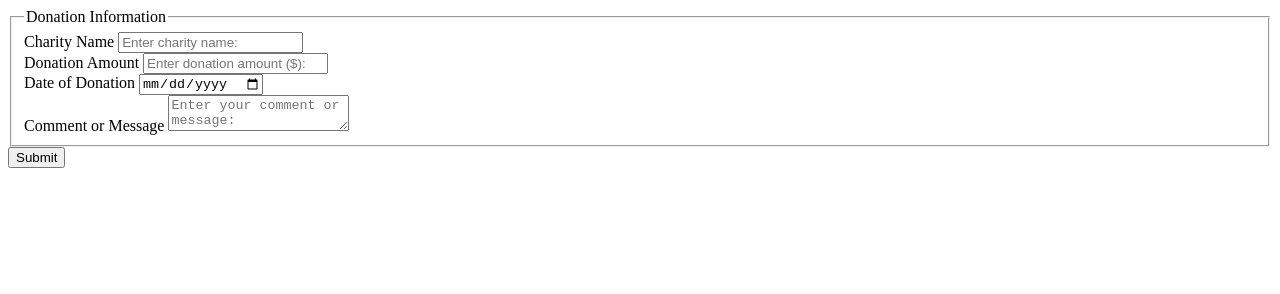
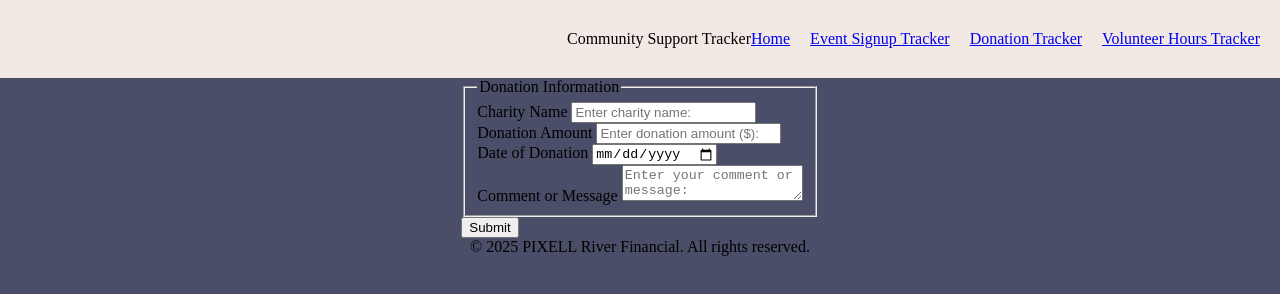
Before and after one commit to tjohnson-rrc/community-support-tracker, a website: page donation-tracker/index.html in a window 1280 px wide. Drawn offline with Linux system fonts and the light colour scheme.

Commit message:
Updated the HTML to have the shared templates. Also added a basic jsdom for testing purposes.

```diff
--- a/donation-tracker/index.html
+++ b/donation-tracker/index.html
@@ -3,13 +3,22 @@
 <head>
     <meta charset="UTF-8">
     <meta name="viewport" content="width=device-width, initial-scale=1.0">
-    <link href="../templates/template-styles.css"/>
+    <link href="/templates/template-styles.css" rel="stylesheet"/>
     <title>Community Support Tracker</title>
 </head>
 <body>
+    <!-- Header and Nav from template -->
+    <header class="header">Community Support Tracker
+        <nav class="nav-bar" id="field_nav-bar">
+            <ul class="nav-links">
+                <li><a href="./index.html">Home</a></li>
+                <li><a href="./event-signup/event-signup.html">Event Signup Tracker</a></li>
+                <li><a href="./donation-tracker/index.html">Donation Tracker</a></li>
+                <li><a href="./volunteer-hours-tracker/index.html">Volunteer Hours Tracker</a></li>
+            </ul>
+        </nav>
+    </header>
 
-    <!-- Still missing Header from template -->
-     <!-- Still missing Nav from template -->
     <main>
         <form id="donation-tracker-form">
             <fieldset>
@@ -45,8 +54,8 @@
 
         </form>
     </main>
-    <!-- Still missing Footer from template -->
-
+    <!-- Footer from template -->
+    <footer class="footer"> © 2025 PIXELL River Financial. All rights reserved.</footer>
     <script src="./script.js"></script>
 </body>
 </html>
```
Also changed, not shown: donation-tracker/script.test.js (+36 -1 lines).
